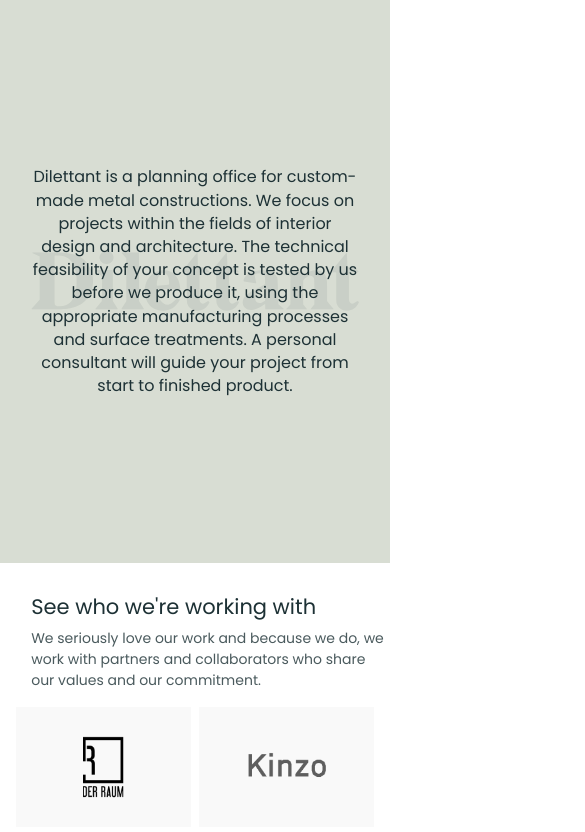
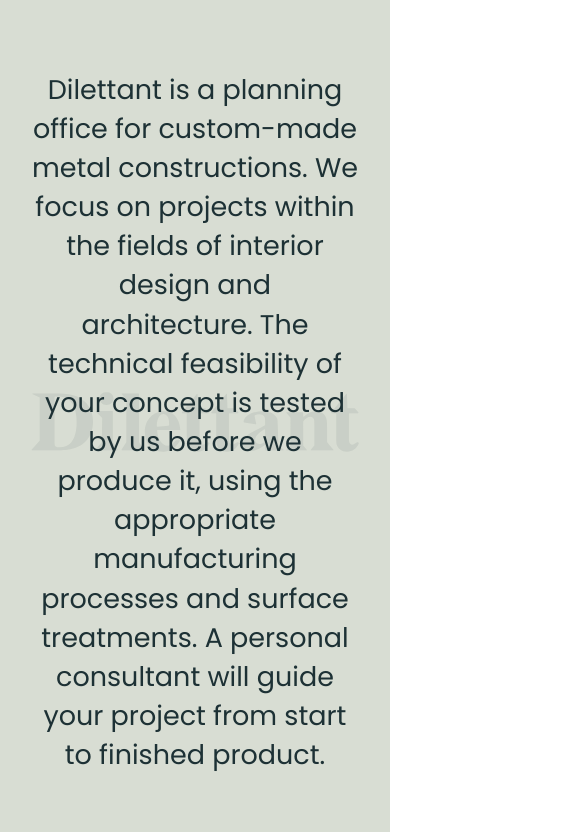
Before and after one commit to nikitasarejko/dilettant, a plain HTML site: page index.html in a window 390 px wide. Shown: the top 832 px of the page, 585 px wide, since content can reach past the window. Drawn offline with nearby package versions, Linux system fonts and the light colour scheme.

Commit message:
reworked the media query for mobile

```diff
--- a/css/main.css
+++ b/css/main.css
@@ -189,6 +189,8 @@
 
 div.imprint-copy {
     padding: 4vw;
+    opacity: 0;
+    transform: translateY(200px);
 }
 
 div.imprint-copy p {
@@ -333,9 +335,7 @@
 
 }
 
-@media
-    screen and (-webkit-min-device-pixel-ratio: 2),
-    screen and (max-width: 750px) {
+@media only screen and (max-width: 48rem) and (-webkit-device-pixel-ratio: 2) {
 
     .color-overlay {
         height: 100vh;
@@ -363,7 +363,7 @@
 
     .clients__copy {
         width: 92vw;
-        margin: 4vw;
+        margin: 4vw 0;
     }
 
     .clients__copy h2 {
--- a/js/script.js
+++ b/js/script.js
@@ -76,14 +76,10 @@
         const imprintTimeline = gsap.timeline()
 
         imprintTimeline
-            .set('.imprint-copy', {
-                opacity: 0,
-                y: '200px'
-            })
-            .from('.imprint-copy', {
+            .to('div.imprint-copy', {
                 duration: 1,
-                opacity: 0,
-                y: '200px',
+                opacity: 1,
+                y: '0',
                 delay: 0.5,
                 ease: Power4.easeOut
             })
```
